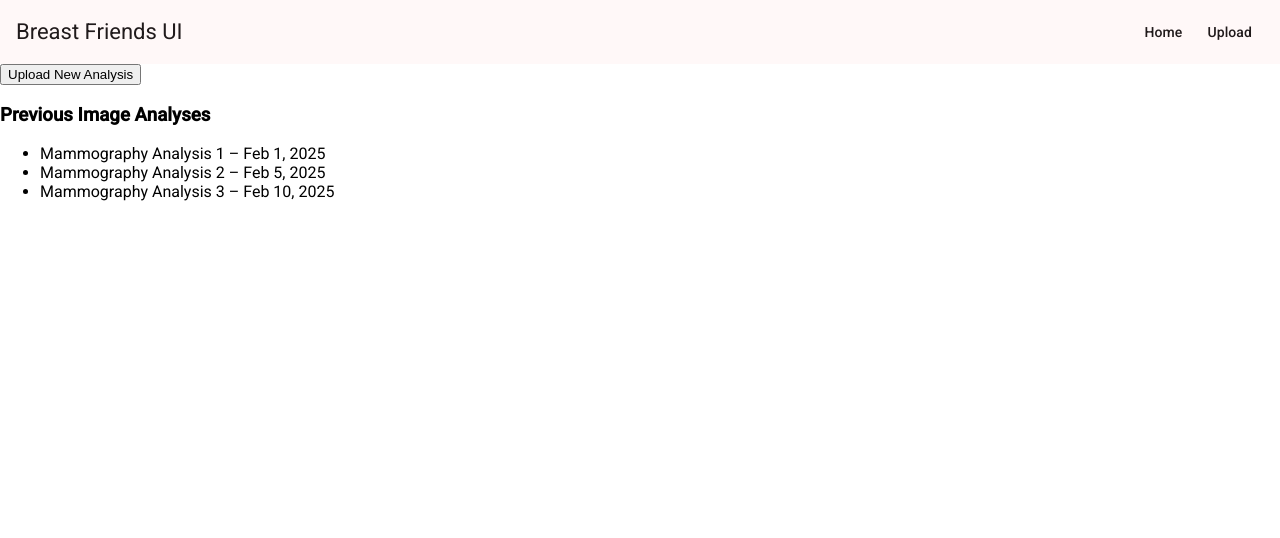
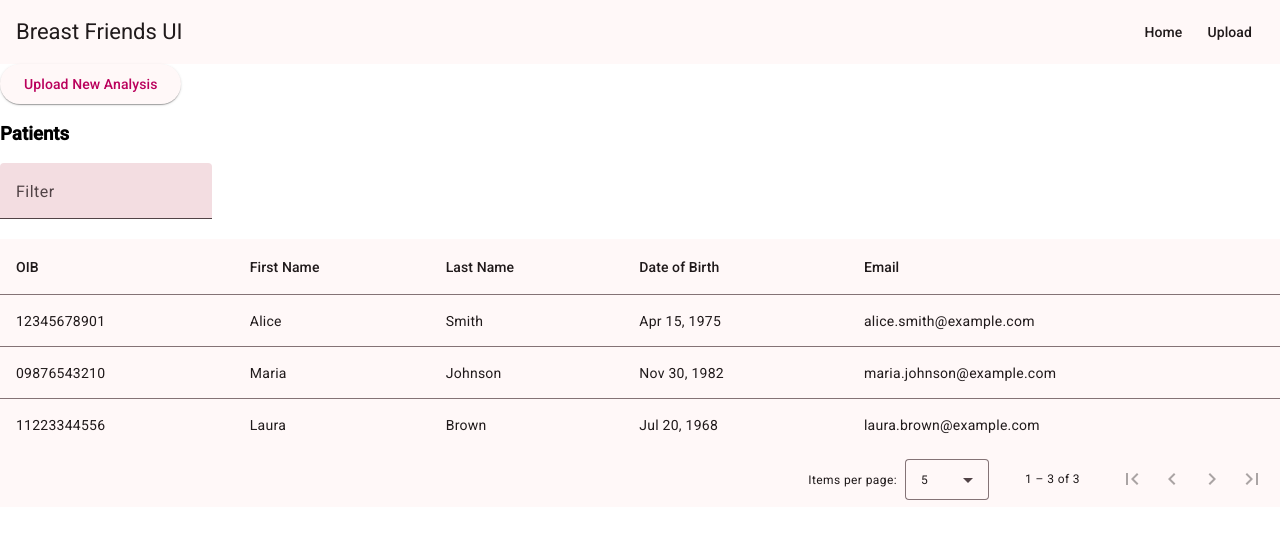
Before and after one commit to BreastFriends/ui, an Angular app: page / in a window 1280 px wide. Shown: the top 538 px of the page. Built offline with nearby package versions, Linux system fonts and the light colour scheme.

Commit message:
List patients in a pagianted table instad of analyses

```diff
--- a/src/app/components/home/home.component.html
+++ b/src/app/components/home/home.component.html
@@ -1,10 +1,43 @@
 <div class="home-page">
-    <button routerLink="/upload">Upload New Analysis</button>
+    <button routerLink="/upload" mat-raised-button color="primary">Upload New Analysis</button>
 
-    <h3>Previous Image Analyses</h3>
-    <ul>
-        <li *ngFor="let analysis of analyses">
-        {{ analysis.name }} – {{ analysis.date | date }}
-        </li>
-    </ul>
+    <h3>Patients</h3>
+
+    <mat-form-field appearance="fill">
+        <mat-label>Filter</mat-label>
+        <input matInput (keyup)="applyFilter($event)" placeholder="Filter patients">
+    </mat-form-field>
+
+    <table mat-table [dataSource]="dataSource" class="mat-elevation-z8">
+
+        <ng-container matColumnDef="oib">
+            <th mat-header-cell *matHeaderCellDef> OIB </th>
+            <td mat-cell *matCellDef="let patient"> {{ patient.oib }} </td>
+        </ng-container>
+
+        <ng-container matColumnDef="firstName">
+            <th mat-header-cell *matHeaderCellDef> First Name </th>
+            <td mat-cell *matCellDef="let patient"> {{ patient.firstName }} </td>
+        </ng-container>
+
+        <ng-container matColumnDef="lastName">
+            <th mat-header-cell *matHeaderCellDef> Last Name </th>
+            <td mat-cell *matCellDef="let patient"> {{ patient.lastName }} </td>
+        </ng-container>
+
+        <ng-container matColumnDef="dateOfBirth">
+            <th mat-header-cell *matHeaderCellDef> Date of Birth </th>
+            <td mat-cell *matCellDef="let patient"> {{ patient.dateOfBirth | date }} </td>
+        </ng-container>
+
+        <ng-container matColumnDef="email">
+            <th mat-header-cell *matHeaderCellDef> Email </th>
+            <td mat-cell *matCellDef="let patient"> {{ patient.email }} </td>
+        </ng-container>
+
+        <tr mat-header-row *matHeaderRowDef="displayedColumns"></tr>
+        <tr mat-row *matRowDef="let row; columns: displayedColumns;"></tr>
+    </table>
+
+    <mat-paginator [pageSizeOptions]="[5, 10, 25]" showFirstLastButtons></mat-paginator>
 </div>
--- a/src/app/components/home/home.component.ts
+++ b/src/app/components/home/home.component.ts
@@ -1,22 +1,49 @@
-import { Component, OnInit } from '@angular/core';
-import { AnalysisService } from '../../services/analysis.service';
+import { Component, ViewChild, AfterViewInit } from '@angular/core';
 import { CommonModule } from '@angular/common';
 import { RouterLink } from '@angular/router';
+import { PatientService, Patient } from '../../services/patient.service';
+import { MatTableModule } from '@angular/material/table';
+import { MatPaginator, MatPaginatorModule } from '@angular/material/paginator';
+import { MatInputModule } from '@angular/material/input';
+import { MatFormFieldModule } from '@angular/material/form-field';
+import { MatButtonModule } from '@angular/material/button';
+import { MatTableDataSource } from '@angular/material/table';
 
 @Component({
   selector: 'app-home',
-  imports: [CommonModule, RouterLink],
+  standalone: true,
+  imports: [
+    CommonModule,
+    RouterLink,
+    MatTableModule,
+    MatPaginatorModule,
+    MatInputModule,
+    MatFormFieldModule,
+    MatButtonModule
+  ],
   templateUrl: './home.component.html',
-  styleUrl: './home.component.css'
+  styleUrls: ['./home.component.css']
 })
-export class HomeComponent implements OnInit {
-  analyses: any[] = [];
+export class HomeComponent implements AfterViewInit {
+  displayedColumns: string[] = ['oib', 'firstName', 'lastName', 'dateOfBirth', 'email'];
+  dataSource = new MatTableDataSource<Patient>([]);
 
-  constructor(private analysisService: AnalysisService) {}
+  @ViewChild(MatPaginator) paginator!: MatPaginator;
 
-  ngOnInit(): void {
-    this.analysisService.getAnalyses().subscribe(data => {
-      this.analyses = data;
+  constructor(private patientService: PatientService) {}
+
+  ngOnInit() {
+    this.patientService.getPatients().subscribe((patients) => {
+      this.dataSource.data = patients;
     });
   }
+
+  ngAfterViewInit() {
+    this.dataSource.paginator = this.paginator;
+  }
+
+  applyFilter(event: Event) {
+    const filterValue = (event.target as HTMLInputElement).value;
+    this.dataSource.filter = filterValue.trim().toLowerCase();
+  }
 }
```
